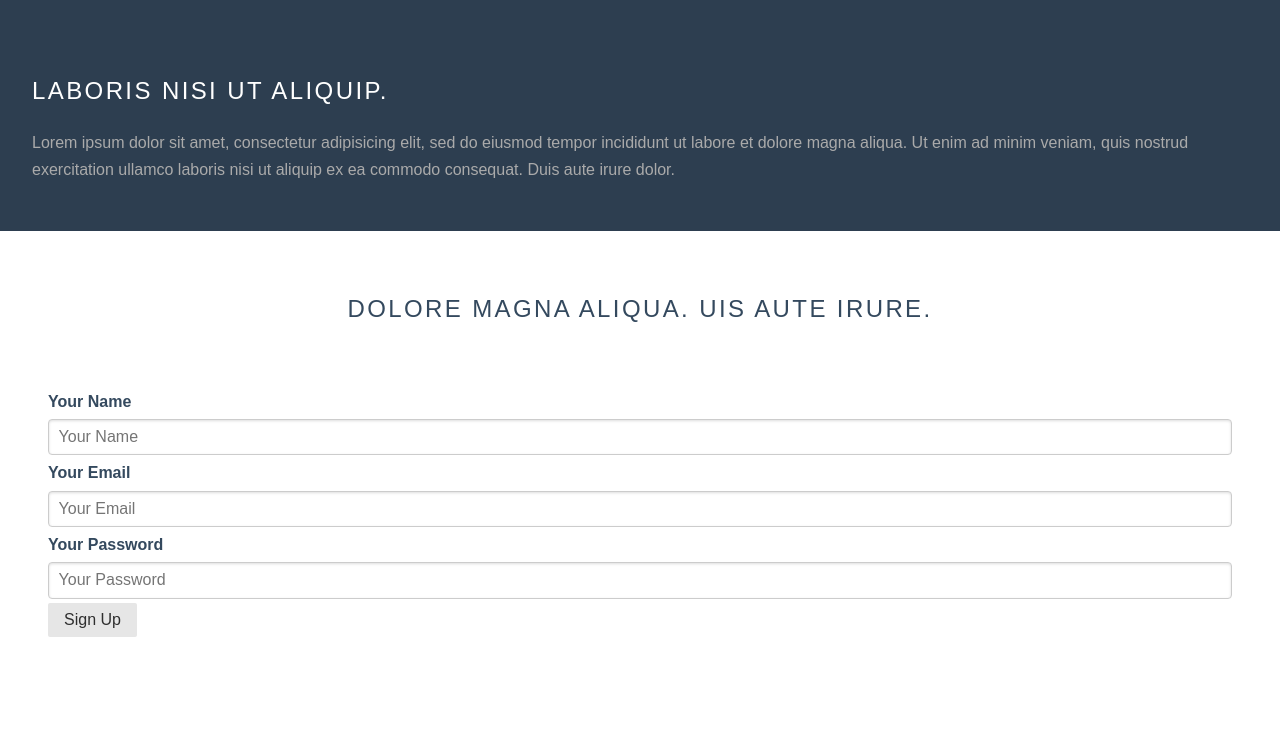
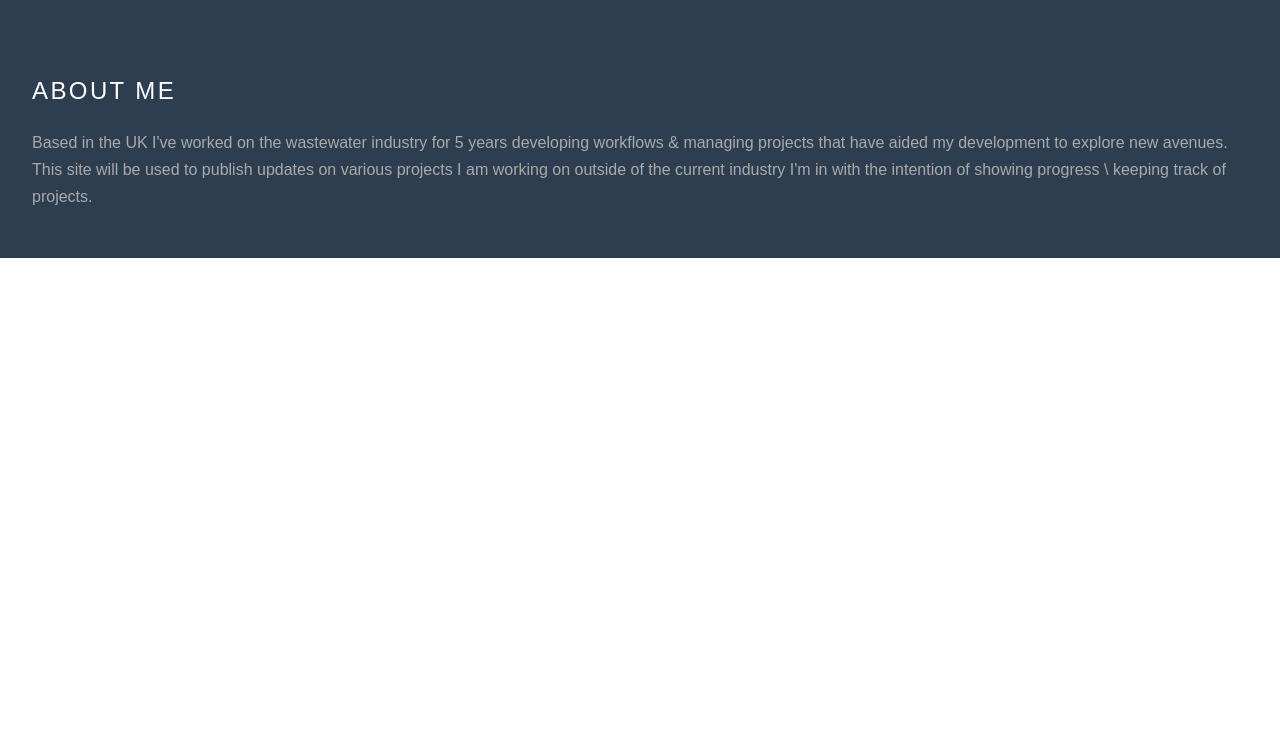
Before and after one commit to JackTingleALBD/.github.io, a plain HTML site: page index.html in a window 1280 px wide. Shown: the part 1594-2325 px from the top of the page. After the commit the page ends 1852 px from the top, so only its background shows below. Drawn offline with nearby package versions, Linux system fonts and the light colour scheme.

Commit message:
Update index.html

```diff
--- a/index.html
+++ b/index.html
@@ -97,17 +97,15 @@
         </div>
         <div class="pure-u-1 pure-u-md-1-2 pure-u-lg-3-5">
 
-            <h2 class="content-head content-head-ribbon">Laboris nisi ut aliquip.</h2>
+            <h2 class="content-head content-head-ribbon">About Me</h2>
 
             <p>
-                Lorem ipsum dolor sit amet, consectetur adipisicing elit, sed do eiusmod
-                tempor incididunt ut labore et dolore magna aliqua. Ut enim ad minim veniam,
-                quis nostrud exercitation ullamco laboris nisi ut aliquip ex ea commodo
-                consequat. Duis aute irure dolor.
+                Based in the UK I've worked on the wastewater industry for 5 years developing workflows & managing projects that have aided my development to explore new avenues.
+                This site will be used to publish updates on various projects I am working on outside of the current industry I'm in with the intention of showing progress \ keeping track of projects.
             </p>
         </div>
     </div>
-
+<!--
     <div class="content">
         <h2 class="content-head is-center">Dolore magna aliqua. Uis aute irure.</h2>
 
@@ -151,6 +149,6 @@
     </div>
 
 </div>
-
+-->
 </body>
 </html>
```
